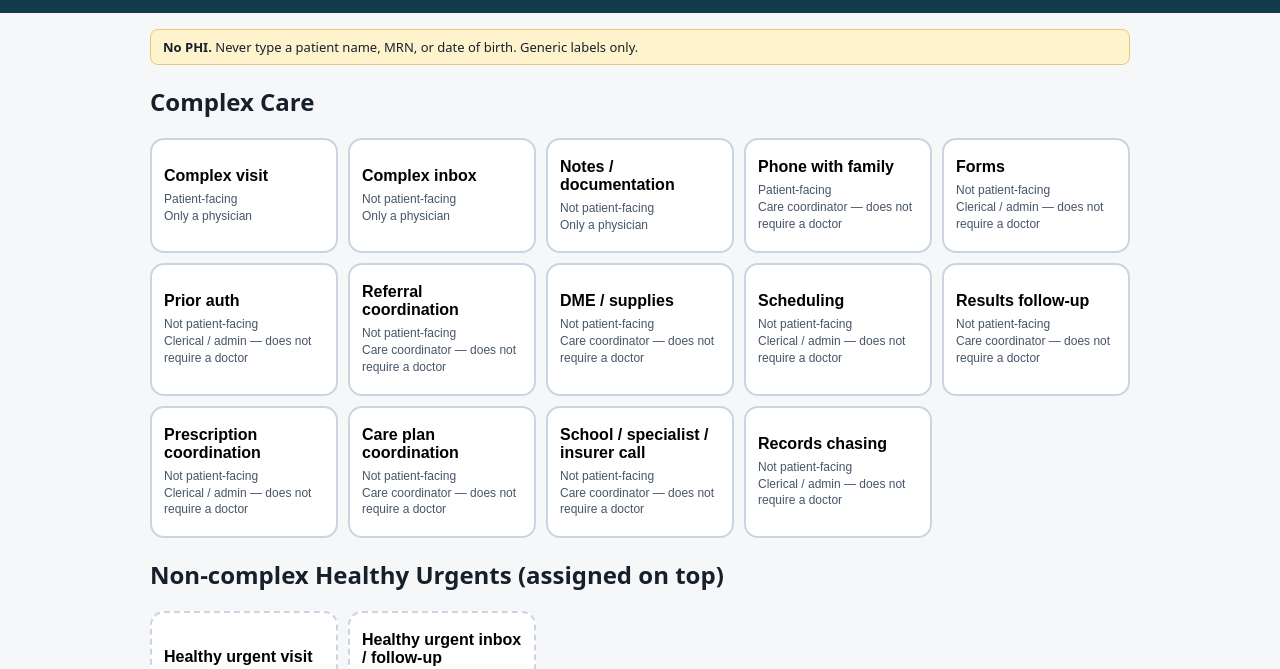
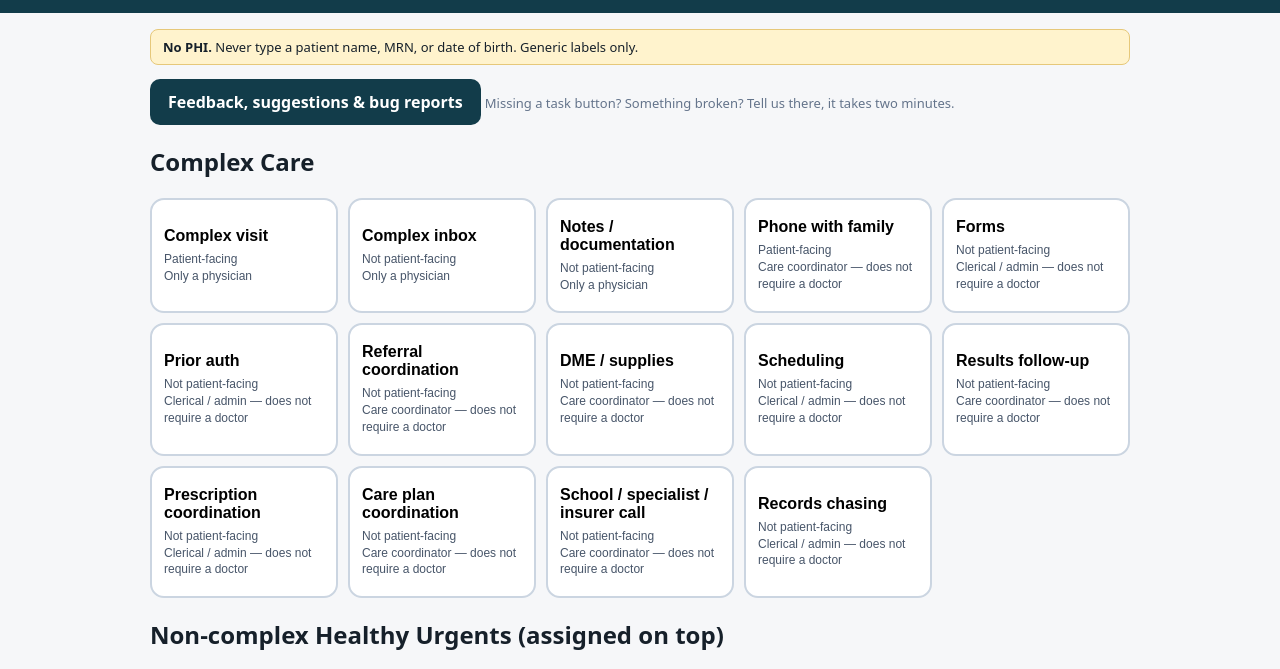
Before and after one commit to dmatsib000-create/complex-care-work-tracker, a plain HTML site: page tracker.html in a window 1280 px wide. Shown: the part 68-737 px from the top of the page. Drawn offline with Linux system fonts and the light colour scheme.

Commit message:
Add feedback, suggestions and bug report form link

```diff
--- a/tracker.html
+++ b/tracker.html
@@ -35,6 +35,8 @@
 </header>
 <main>
   <div class="warn"><strong>No PHI.</strong> Never type a patient name, MRN, or date of birth. Generic labels only.</div>
+
+  <p style="margin:14px 0"><a href="https://docs.google.com/forms/d/e/1FAIpQLScd_fsY-B3A2AiI4-EwMtFP4WyT56Yk1As_pT2pULxEW0xu0A/viewform" target="_blank" rel="noopener" style="display:inline-block;padding:12px 18px;border-radius:10px;background:#123c4a;color:#fff;text-decoration:none;font-weight:600">Feedback, suggestions &amp; bug reports</a> <span class="muted">Missing a task button? Something broken? Tell us there, it takes two minutes.</span></p>
 
   <div id="running">Now timing: <b id="rLabel"></b><br><span class="elapsed" id="rElapsed">00:00</span> <span id="rSince" class="muted" style="color:#d1e7dd"></span></div>
 
```
Also changed, not shown: README.md.
